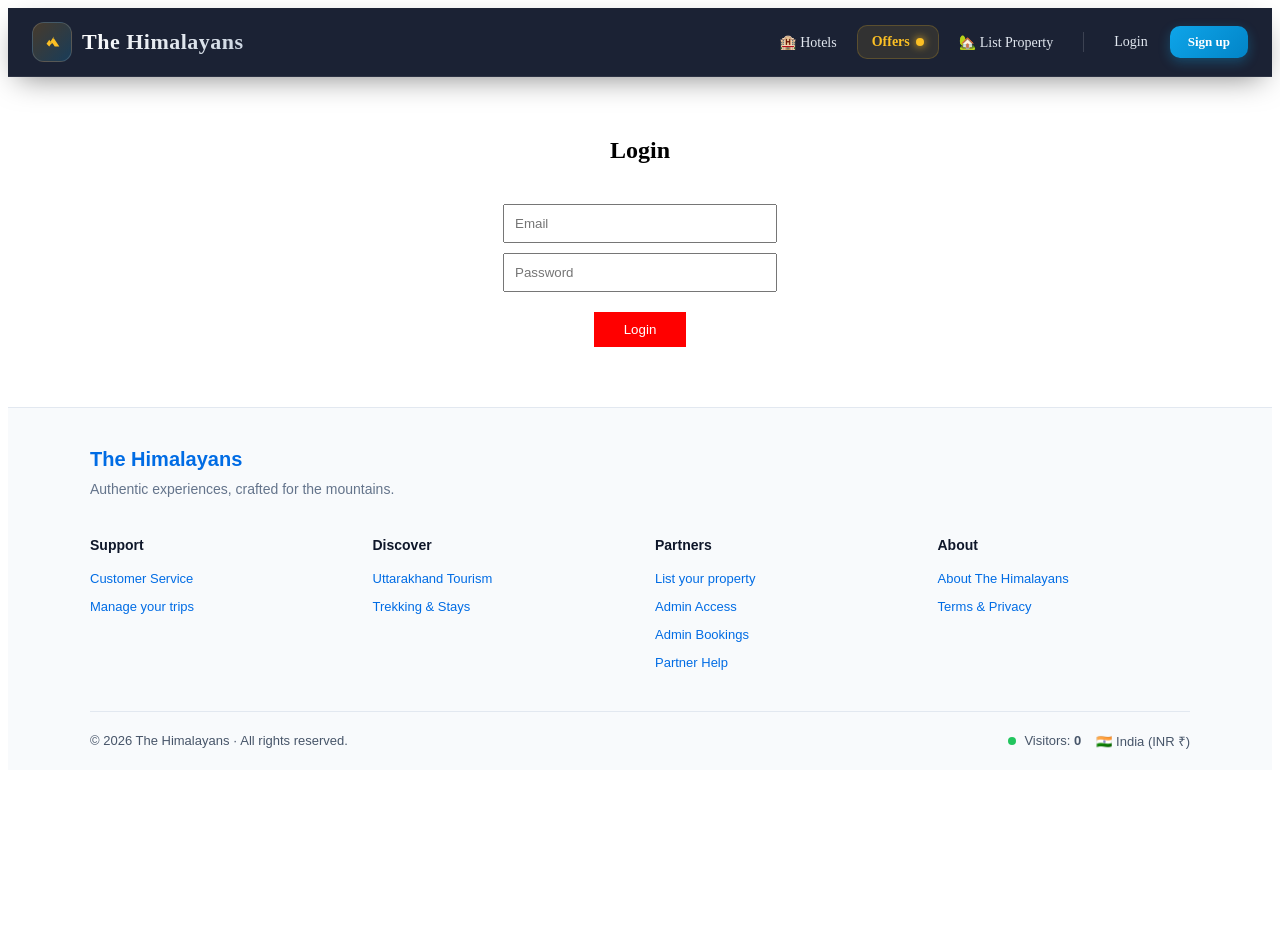
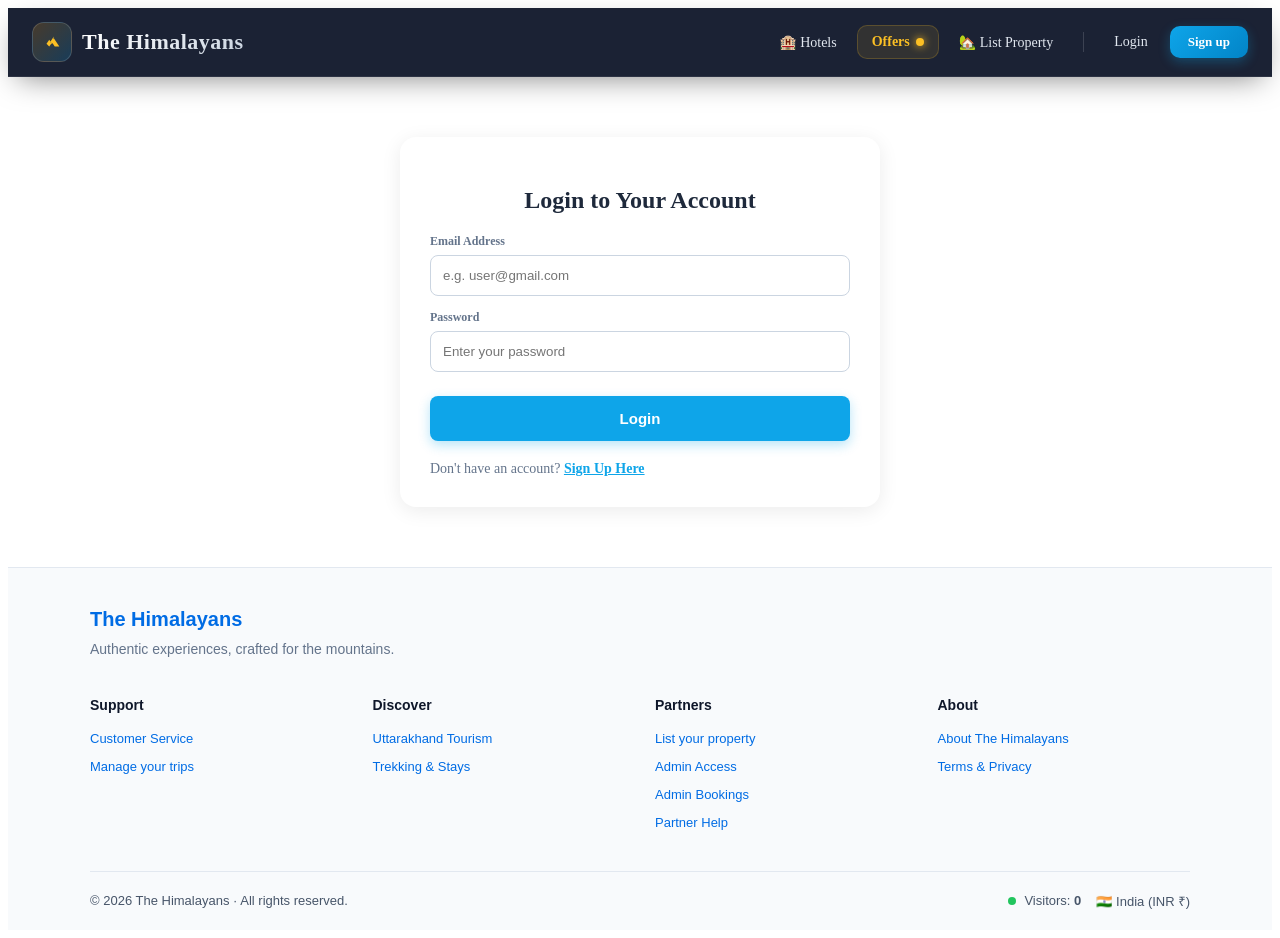
Before and after one commit to pamnautiyal-cpu/himstay, a React (Vite) app in the folder frontend/: page /login in a window 1280 px wide. Before the commit the page ends 800 px from the top, so only its background shows below. Built offline with nearby package versions, Linux system fonts and the light colour scheme; no server answers; the database is empty.

Commit message:
Updated ListProperty component with auth redirection

```diff
--- a/frontend/src/pages/ListProperty.jsx
+++ b/frontend/src/pages/ListProperty.jsx
@@ -1,9 +1,11 @@
 import React, { useState, useEffect } from "react";
 import axios from "axios";
-import { useNavigate } from "react-router-dom";
+import { useNavigate, useLocation } from "react-router-dom";
 
 export default function ListProperty() {
   const navigate = useNavigate();
+  const location = useLocation();
+
   const [loading, setLoading] = useState(false);
   const [showSuccessModal, setShowSuccessModal] = useState(false);
 
@@ -16,6 +18,7 @@ export default function ListProperty() {
   const [enteredOtp, setEnteredOtp] = useState("");
   const [otpLoading, setOtpLoading] = useState(false);
 
+  // 🎯 STRICT AUTH CHECK: अगर यूजर लॉगिन नहीं है, तो सीधे /signup पर भेजेगा
   useEffect(() => {
     const checkUserAuth = () => {
       const userStr =
@@ -25,9 +28,11 @@ export default function ListProperty() {
         localStorage.getItem("currentUser");
 
       if (!userStr) {
-        alert("Aapko property list karne ke liye pehle Sign Up karna hoga.");
-        // Directly sending state and query param for explicit Signup tab selection
-        navigate("/signup?mode=signup", { replace: true, state: { mode: "signup", isSignup: true } });
+        alert("Property list karne ke liye pehle Sign Up karein.");
+        navigate("/signup", {
+          replace: true,
+          state: { from: location.pathname, mode: "signup", isSignup: true }
+        });
         return;
       }
 
@@ -37,22 +42,29 @@ export default function ListProperty() {
 
         if (!email) {
           localStorage.removeItem("user");
-          alert("Aapka session expiry ya invalid hai. Kripya fir se Sign Up karein.");
-          navigate("/signup?mode=signup", { replace: true, state: { mode: "signup", isSignup: true } });
+          alert("Aapka session expire ho gaya hai. Kripya fir se Sign Up karein.");
+          navigate("/signup", {
+            replace: true,
+            state: { from: location.pathname, mode: "signup", isSignup: true }
+          });
           return;
         }
+
         setOwnerInfo({
           email: email,
           name: parsedUser?.name || "Partner"
         });
       } catch (e) {
         console.error("Auth check failed", e);
-        navigate("/signup?mode=signup", { replace: true, state: { mode: "signup", isSignup: true } });
+        navigate("/signup", {
+          replace: true,
+          state: { from: location.pathname, mode: "signup", isSignup: true }
+        });
       }
     };
 
     checkUserAuth();
-  }, [navigate]);
+  }, [navigate, location]);
 
   const [formData, setFormData] = useState({
     listingCategory: "hotel",
--- a/frontend/src/pages/Login.jsx
+++ b/frontend/src/pages/Login.jsx
@@ -1,5 +1,5 @@
 import React, { useState } from "react";
-import { useNavigate } from "react-router-dom";
+import { useNavigate, useLocation } from "react-router-dom";
 import { auth, db } from "../firebase";
 import { signInWithEmailAndPassword } from "firebase/auth";
 import { doc, setDoc } from "firebase/firestore";
@@ -8,21 +8,35 @@ const Login = () => {
   const [email, setEmail] = useState("");
   const [password, setPassword] = useState("");
   const [message, setMessage] = useState("");
+  const [loading, setLoading] = useState(false);
+
   const navigate = useNavigate();
+  const location = useLocation();
+
+  // 🎯 Dynamic Redirect Target (List Property page agar vahan se aaye hain)
+  const redirectTo = location.state?.from || "/list-property";
 
   const handleLogin = async () => {
+    if (!email.trim() || !password) {
+      setMessage("Please enter both email and password!");
+      return;
+    }
+
+    setLoading(true);
+    setMessage("");
+
     try {
       const userCredential = await signInWithEmailAndPassword(auth, email, password);
       const user = userCredential.user;
 
-      // ✅ LOGIC UPDATE: Firebase login ke baad localStorage mein user save karein
+      // LocalStorage mein User Info Save karein
       localStorage.setItem("user", JSON.stringify({
         uid: user.uid,
         email: user.email,
         name: user.displayName || email.split("@")[0]
       }));
 
-      // ✅ ADMIN SYNC: Firestore ki 'users' collection mein bhi data save karein taaki Admin Dashboard mein dikhe
+      // Firestore mein Admin Sync
       await setDoc(doc(db, "users", user.uid), {
         uid: user.uid,
         email: user.email,
@@ -30,57 +44,75 @@ const Login = () => {
         lastLogin: new Date().toISOString()
       }, { merge: true });
 
-      console.log("Login successful:", user);
       setMessage("Login successful!");
 
-      // डैशबोर्ड या होम पेज पर भेजें (आप चाहें तो यहाँ "/" या "/dashboard" रख सकते हैं)
+      // Redirection to target page
       setTimeout(() => {
-        navigate("/");
-      }, 1000);
+        navigate(redirectTo, { replace: true });
+      }, 800);
 
     } catch (err) {
-      console.log("Login error:", err);
+      console.error("Login error:", err);
       setMessage("Invalid credentials or user not found!");
+    } finally {
+      setLoading(false);
     }
   };
 
   return (
-    <div style={{ padding: "40px", textAlign: "center" }}>
-      <h2>Login</h2>
+    <div style={{ maxWidth: 420, margin: "60px auto", padding: "30px", background: "#fff", borderRadius: "16px", boxShadow: "0 4px 20px rgba(0,0,0,0.08)" }}>
+      <h2 style={{ marginBottom: "20px", color: "#1e293b", textAlign: "center" }}>Login to Your Account</h2>
 
+      <label style={{ fontSize: "12px", fontWeight: "700", color: "#64748b", display: "block", textAlign: "left" }}>Email Address</label>
       <input
         type="email"
-        placeholder="Email"
+        placeholder="e.g. user@gmail.com"
         value={email}
         onChange={(e) => setEmail(e.target.value)}
-        style={{ padding: 10, width: 250, marginTop: 20 }}
+        style={{ width: "100%", margin: "6px 0 14px 0", padding: "12px", boxSizing: "border-box", borderRadius: "8px", border: "1px solid #cbd5e1" }}
       />
-      <br />
 
+      <label style={{ fontSize: "12px", fontWeight: "700", color: "#64748b", display: "block", textAlign: "left" }}>Password</label>
       <input
         type="password"
-        placeholder="Password"
+        placeholder="Enter your password"
         value={password}
         onChange={(e) => setPassword(e.target.value)}
-        style={{ padding: 10, width: 250, marginTop: 10 }}
+        style={{ width: "100%", margin: "6px 0 14px 0", padding: "12px", boxSizing: "border-box", borderRadius: "8px", border: "1px solid #cbd5e1" }}
       />
-      <br />
 
       <button
         onClick={handleLogin}
+        disabled={loading}
         style={{
-          marginTop: 20,
-          padding: "10px 30px",
-          background: "red",
-          color: "#fff",
+          width: "100%",
+          padding: "14px",
+          background: "#0ea5e9",
+          color: "white",
           border: "none",
+          borderRadius: "8px",
           cursor: "pointer",
+          fontWeight: "700",
+          fontSize: "15px",
+          marginTop: "10px",
+          boxShadow: "0 4px 12px rgba(14, 165, 233, 0.3)"
         }}
       >
-        Login
+        {loading ? "Logging in..." : "Login"}
       </button>
 
-      <p style={{ marginTop: 20 }}>{message}</p>
+      {message && <p style={{ marginTop: 15, color: message.includes("successful") ? "green" : "red", fontSize: "14px" }}>{message}</p>}
+
+      {/* Switch to Signup Option */}
+      <div style={{ marginTop: "20px", fontSize: "14px", color: "#64748b" }}>
+        Don't have an account?{" "}
+        <span
+          onClick={() => navigate("/signup", { state: { from: redirectTo } })}
+          style={{ color: "#0ea5e9", fontWeight: "700", cursor: "pointer", textDecoration: "underline" }}
+        >
+          Sign Up Here
+        </span>
+      </div>
     </div>
   );
 };
```
